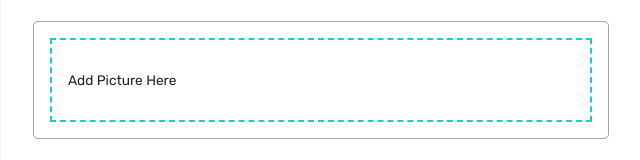
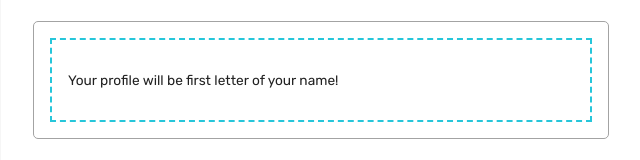
Before and after one commit to Kreez81/Onyoworld, a React (Create React App) app in the folder client/: page / in a window 1280 px wide. Both pictures are taken after a click on the element "Don't have an account? Sign Up here.". Shown: the part 457-617 px from the top of the page, without its empty margins (319-959 px from the left). Built offline with nearby package versions, Linux system fonts and the light colour scheme.

Commit message:
completed

```diff
--- a/client/src/scenes/loginPage/Form.jsx
+++ b/client/src/scenes/loginPage/Form.jsx
@@ -195,7 +195,7 @@ const Form = () => {
                       >
                         <input {...getInputProps()} />
                         {!values.picture ? (
-                          <p>Add Picture Here</p>
+                          <p>Your profile will be first letter of your name!</p>
                         ) : (
                           <FlexBetween>
                             <Typography>{values.picture.name}</Typography>
--- a/client/src/scenes/widgets/MyPostWidget.jsx
+++ b/client/src/scenes/widgets/MyPostWidget.jsx
@@ -116,7 +116,7 @@ const MyPostWidget = ({ picturePath }) => {
                 {image && (
                   <IconButton
                     onClick={() => setImage(null)}
-                    sx={{ width: "15%" }}
+                    sx={{ padding:"1rem",margin:".2rem" }}
                   >
                     <DeleteOutlined />
                   </IconButton>
```
